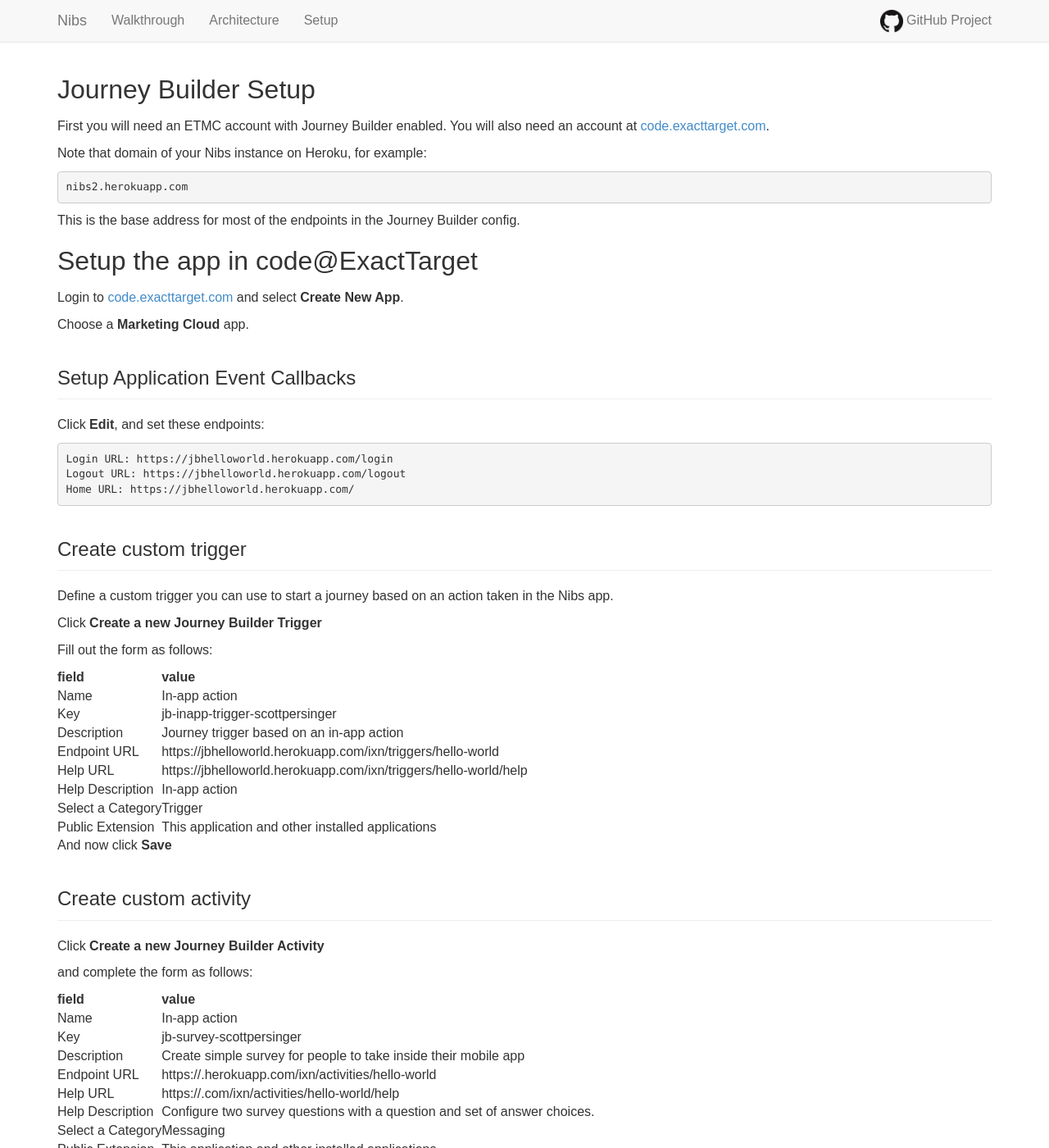
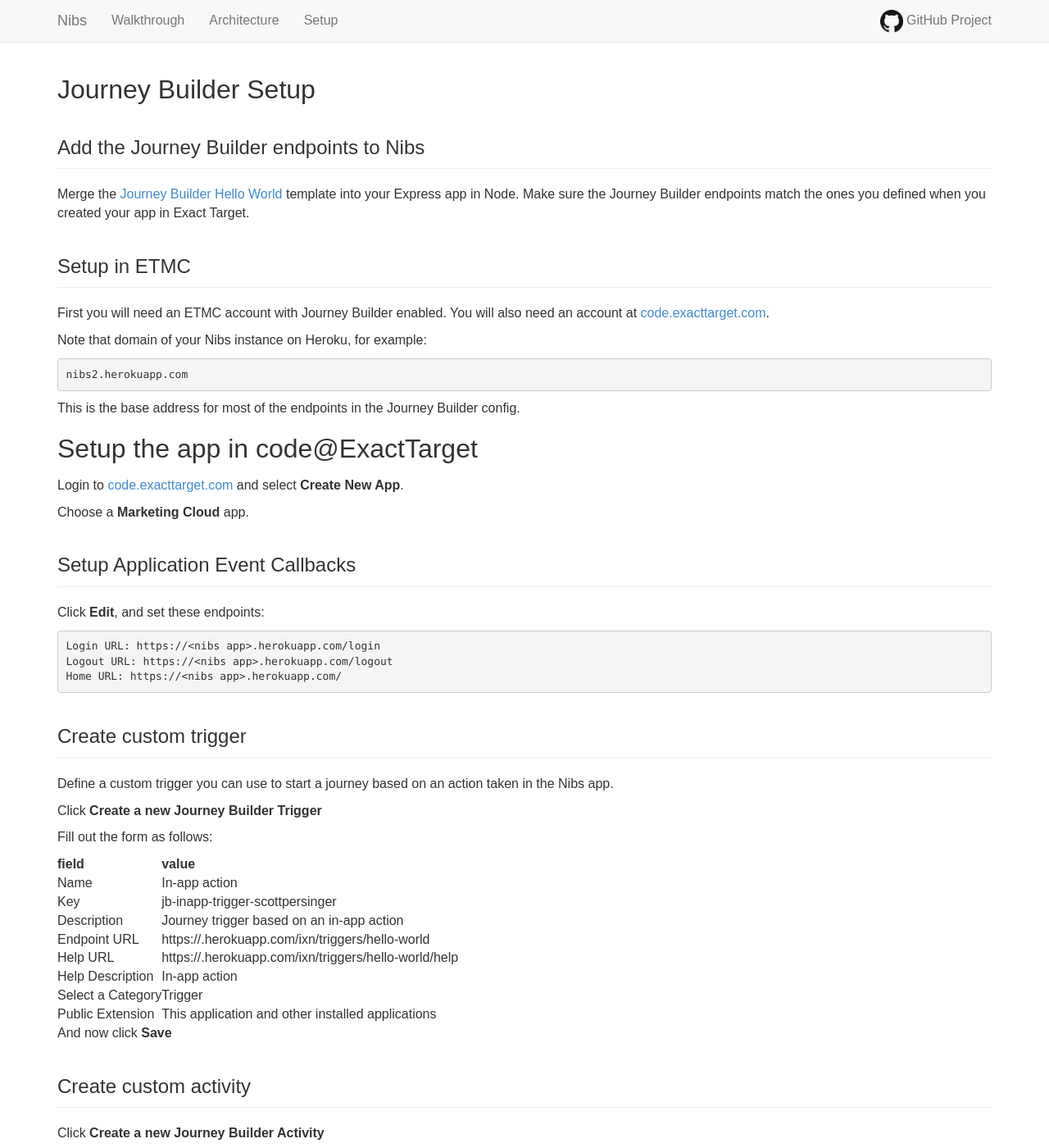
Before and after one commit to heroku/nibs, a Jekyll site: the page built from journey_builder.md, in a window 1280 px wide and 1400 px high. Shown: the whole window at 82% size. Built offline with Jekyll 4.4.1, drawn with Linux system fonts in a browser that asks for light colours; some web fonts are replaced; Markdown is read by kramdown in place of the engine named in the settings; some of the changed text lies outside the part shown.

Commit message:
jb refinements

```diff
--- a/journey_builder.md
+++ b/journey_builder.md
@@ -2,6 +2,14 @@
 layout: module
 title: Journey Builder Setup
 ---
+## Add the Journey Builder endpoints to Nibs
+
+Merge the [Journey Builder Hello World](https://github.com/ExactTarget/journey-builder-custom-hello-world)
+template into your Express app in Node. Make sure the Journey Builder endpoints match
+the ones you defined when you created your app in Exact Target.
+
+## Setup in ETMC
+
 First you will need an ETMC account with Journey Builder enabled.
 You will also need an account at [code.exacttarget.com](http://code.exacttarget.com/).
 
@@ -21,9 +29,9 @@
 
 Click **Edit**, and set these endpoints:
 
-    Login URL: https://jbhelloworld.herokuapp.com/login
-    Logout URL: https://jbhelloworld.herokuapp.com/logout
-    Home URL: https://jbhelloworld.herokuapp.com/
+    Login URL: https://<nibs app>.herokuapp.com/login
+    Logout URL: https://<nibs app>.herokuapp.com/logout
+    Home URL: https://<nibs app>.herokuapp.com/
 
 ## Create custom trigger
 
@@ -38,8 +46,8 @@
 | Name | In-app action |
 | Key | jb-inapp-trigger-scottpersinger |
 | Description | Journey trigger based on an in-app action |
-| Endpoint URL | https://jbhelloworld.herokuapp.com/ixn/triggers/hello-world |
-| Help URL | https://jbhelloworld.herokuapp.com/ixn/triggers/hello-world/help |
+| Endpoint URL | https://<nibs app>.herokuapp.com/ixn/triggers/hello-world |
+| Help URL | https://<nibs app>.herokuapp.com/ixn/triggers/hello-world/help |
 | Help Description | In-app action |
 | Select a Category | Trigger |
 | Public Extension | This application and other installed applications |
```
Also changed, not shown: other parts of journey_builder.md (+0 -6 lines).
